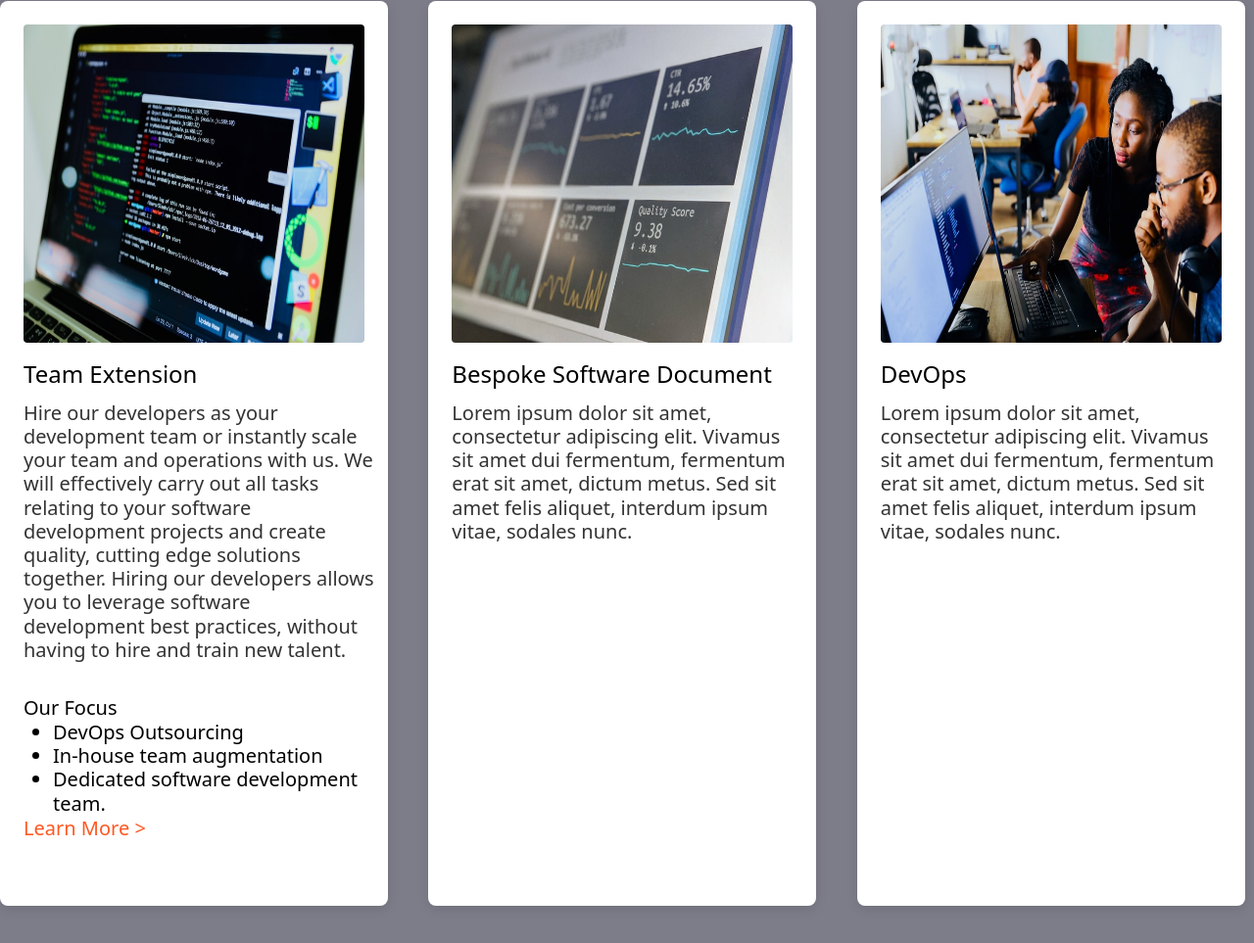
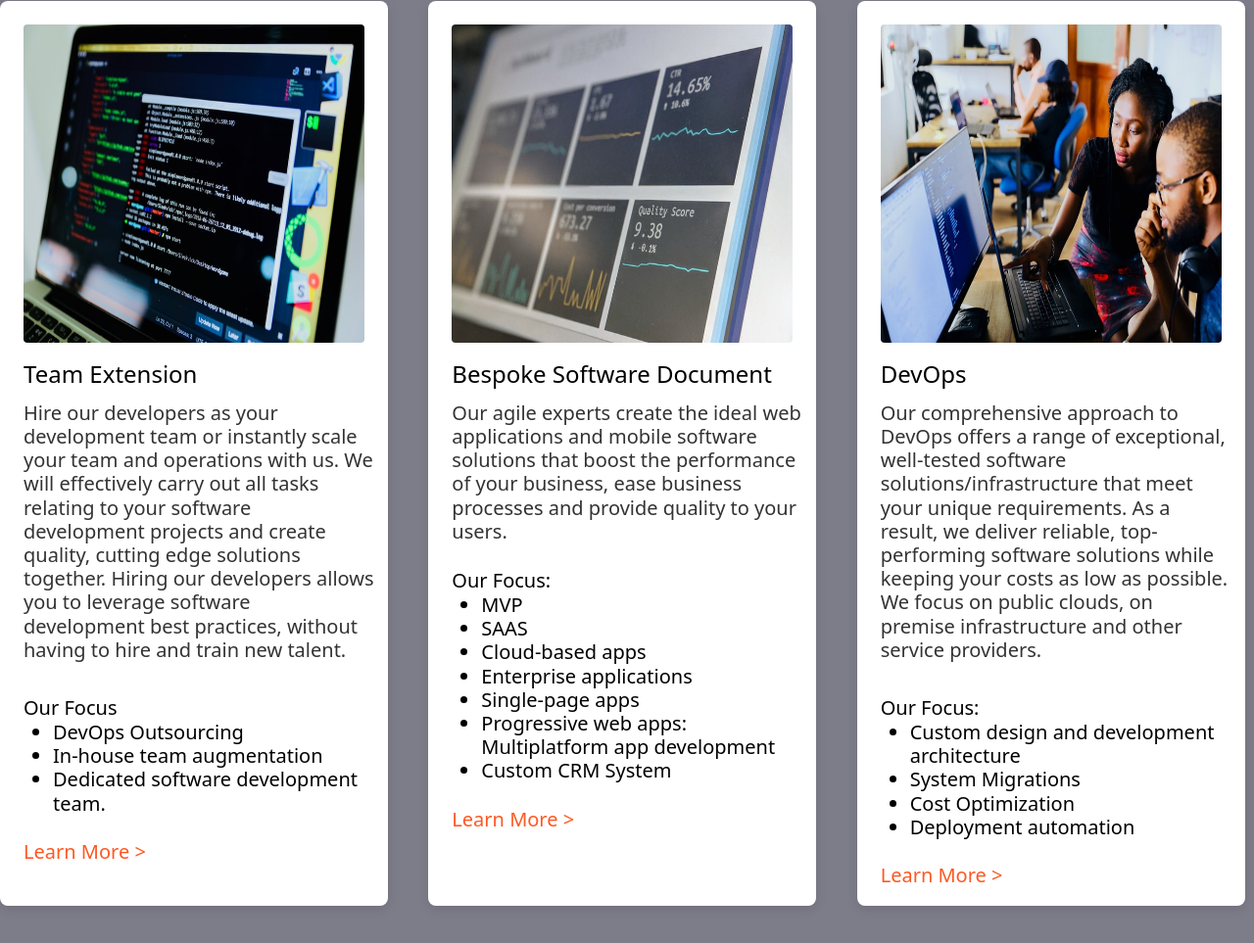
Before and after one commit to KolaAdetola/figma-designs, a plain HTML site: page index1.html in a window 1280 px wide. Shown: the part 1122-2085 px from the top of the page at 98% size. Drawn offline with nearby package versions, Linux system fonts and the light colour scheme.

Commit message:
"Updated index1.html with new content and styles; added focus areas for DevOps and Bespoke Software Document"
This commit message describes the changes made in the code diff, including the updates to index1.html with new content

```diff
--- a/index1.html
+++ b/index1.html
@@ -76,7 +76,7 @@
             <li>In-house team augmentation</li>
             <li>Dedicated software development team.</li>
             </ul>
-            <!-- <article class="text-white">kola</article> -->
+            <article class="text-white">kola</article>
             <div>
 
                 <a href="#" class="learn">Learn More ></a>
@@ -89,37 +89,60 @@
             <div class="card">
         <img src="res/boom.jpeg" alt="Project 2" class="mb-4 rounded" width="358px" height="325px">
         <h3 class="text-lg font-semibold mb-2">Bespoke Software Document</h3>
-        <p class="text-black-600">Lorem ipsum dolor sit amet, consectetur adipiscing elit. Vivamus sit amet dui fermentum, fermentum erat sit amet, dictum metus. Sed sit amet felis aliquet, interdum ipsum vitae, sodales nunc.</p>
+        <p id="card" class="text-black-600">Our agile experts create the ideal web applications and mobile software solutions that boost the performance of your business, ease business processes and provide quality to your users.</p>
+        <span>Our Focus:</span>
+        <ul>
+        <li>MVP</li>
+        <li> SAAS</li>
+        <li>Cloud-based apps</li>
+        <li>Enterprise applications</li>
+        <li>Single-page apps</li>
+        <li>Progressive web apps: Multiplatform app development</li>
+        <li>Custom CRM System </li>
+        </ul>
+        <article class="text-white">kola</article>
+        <div>
+
+            <a href="#" class="learn">Learn More ></a>
+
+
+        </div>
             </div>
             <div class="card">
         <img src="res/tan.jpeg" alt="Project 2" class="mb-4 rounded" width="358px" height="325px">
         <h3 class="text-lg font-semibold mb-2">DevOps</h3>
-        <p class="text-black-600">Lorem ipsum dolor sit amet, consectetur adipiscing elit. Vivamus sit amet dui fermentum, fermentum erat sit amet, dictum metus. Sed sit amet felis aliquet, interdum ipsum vitae, sodales nunc.</p>
+        <p class="text-black-600">Our comprehensive approach to DevOps offers a range of exceptional, well-tested software solutions/infrastructure that meet your unique requirements. As a result, we deliver reliable, top- performing software solutions while keeping your costs as low as possible. We focus on public clouds, on premise infrastructure and other service providers.</p>
+        <span>Our Focus:</span>
+        <ul>
+        <li>Custom design and development architecture</li>
+        <li>System Migrations</li>
+        <li>Cost Optimization</li>
+        <li>Deployment automation</li>
+
+        </ul>
+        <article class="text-white">kola</article>
+        <div>
+
+            <a href="#" class="learn">Learn More ></a>
+
+
+        </div>
             </div>
 
 
-            <!-- <div class="bg-white p-6 rounded shadow-md">
-              <img src="res/kol.jpeg" alt="Project 1" class="mb-4 rounded" width="358px" height="325px" >
-              <h3 class="text-lg font-semibold mb-2"></h3>
-              <p class="text-black-600"></p>
-              <div></div>
+            <!--
 
-            </div>
-            <div class="bg-white p-6 rounded shadow-md">
-              <img src="res/boom.jpeg" alt="Project 1" class="mb-4 rounded" width="358px" height="325px">
-              <h3 class="text-lg font-semibold mb-2"></h3>
-              <p class="text-black-600">This HTML document presents GoMyAnime.com, showcasing a diverse array of content including anime introductions, popular titles, historical insights, recommended sites, and interactive user feedback forms, fostering engagement and community interaction.</p>
-            </div>
-            <div class="bg-white p-6 rounded shadow-md">
-              <img src="res/tan.jpeg" alt="Project 1" class="mb-4 rounded" width="358px" height="325px">
-              <h3 class="text-lg font-semibold mb-2">D</h3>
-              <p class="text-black-600">This HTML document presents GoMyAnime.com, showcasing a diverse array of content including anime introductions, popular titles, historical insights, recommended sites, and interactive user feedback forms, fostering engagement and community interaction.</p>
-            </div> -->
+            Our Focus:
 
 
-          </div>
-        </div>
-      </section>
+
+            -->
+
+
+
+
+
+
 
 
     </main>
--- a/stylesheet.css
+++ b/stylesheet.css
@@ -165,3 +165,18 @@ text-align: center; /* Center-align text */
 
 
 }
+.learn:hover{
+    color: #3C3B4E;
+}
+#card{
+    width: 358px;
+    height: 170px;
+    font-size: 20px;
+    font-weight: 400;
+    line-height: 24.2px;
+    letter-spacing: 1%;
+    color: #333;
+
+
+
+}
```
